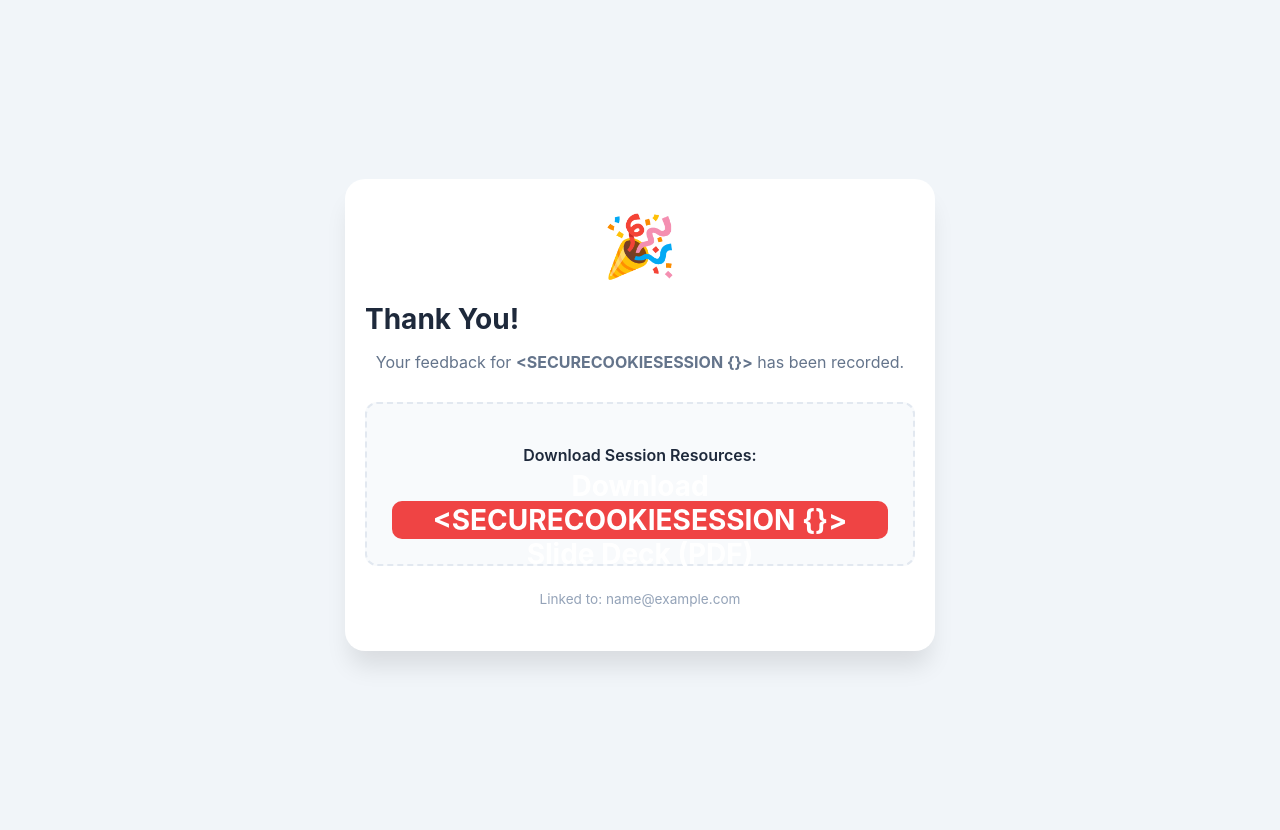
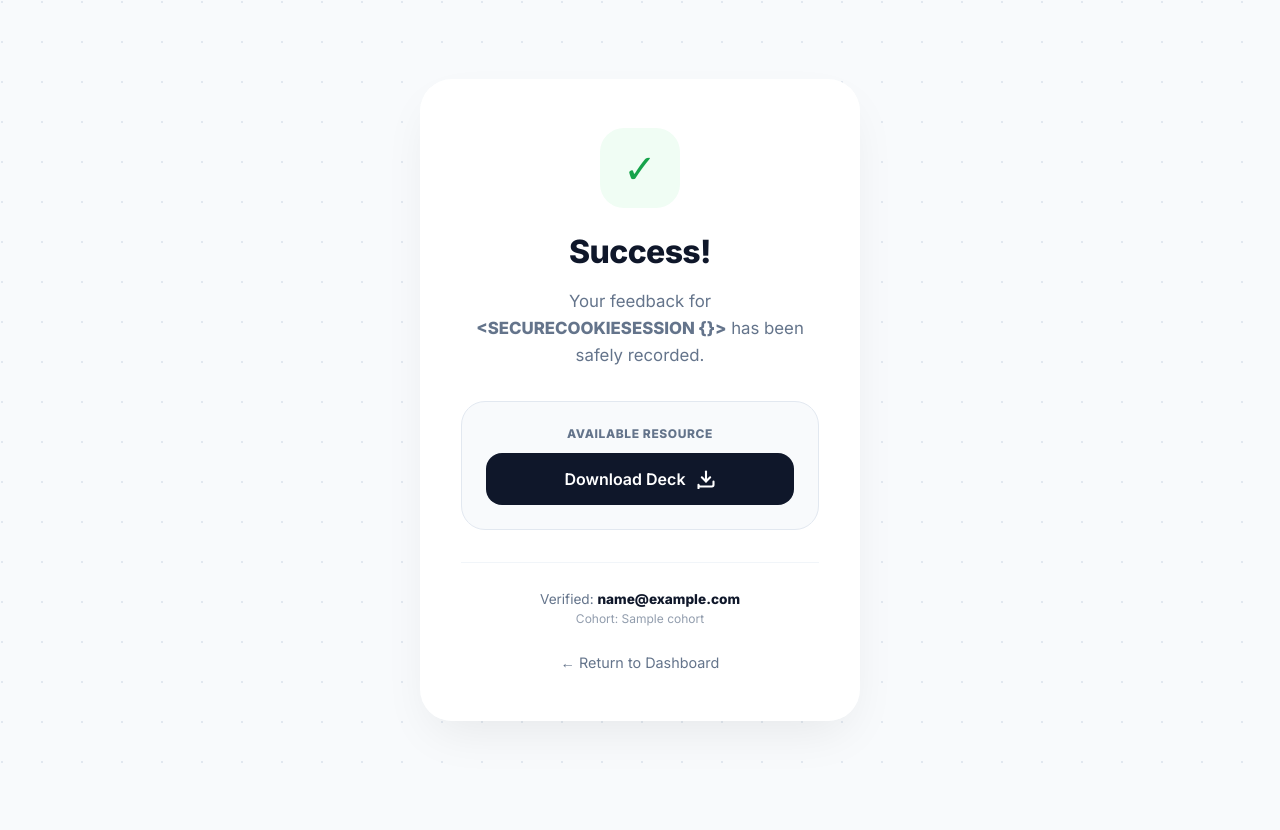
Before and after one commit to sakhiledevs-oaktree/crm_sytem, a Flask app: template templates/download_deck.html in a window 1280 px wide. After the commit the page ends 763 px from the top, so only its background shows below. Run offline with Flask 3, Linux system fonts and the light colour scheme; the template is opened without the code that fills it: most values are stand-ins (such as "Sample title", 1, 10 or a date in 2020); some libraries are stand-ins or nearby versions.

Commit message:
downloadable

```diff
--- a/app.py
+++ b/app.py
@@ -1,10 +1,9 @@
-
-from flask import Flask, render_template, request, redirect, jsonify, url_for, flash
+import os
+import re
 import pandas as pd
 import psycopg2
-import camelot
-import os
-import re
+import psycopg2.extras
+from flask import Flask, render_template, request, redirect, jsonify, url_for, flash, send_from_directory
 from psycopg2.extras import execute_values
 from io import StringIO
 
@@ -393,54 +392,29 @@ def reset_db_once():
     cur.close()
     conn.close()
     print("Tables dropped. Recreating with 'cohort_tag'...")
-import psycopg2
 
-def seed_dummy_data():
-    emails = [
-    "bshoba@medsac.co.za"
-    "Info.blackstone@outlookl.co.za"
+@app.route('/download/<cohort>/<session_id>')
+def download_deck(cohort, session_id):
+    # Matches your folder names (e.g., 'monday')
+    cohort_folder = cohort.lower().strip()
 
-    "dibategladys@gmail.com"
-    "hlamalani@sidaconsulting.com"
-    "Henterpriseptyltd@gmail.com"
-    "jackson@khula.co.za"
-    "Enymasilela@gmail.com"
-    "katlegomatabane55@gmail.com"
-    "kelebogileramosunya@gmail.com"
-    "kgalalelo@bbud.co.za"
-    "dimezaprojects@gmail.com"
-    "selo.setsha@gmail.com"
-    "mapsrams1@gmail.com"
-    "smart1bontle@gmail.com"
-    "ndoumasindi@gmail.com"
-    "modisaotsile@Carngocleaning.co.za"
+    # Matches your filenames (e.g., 'S1.pptx')
+    filename = f"{session_id.upper()}.pptx"
 
-    "Zarfuwi@gmail.com",
-    "nana@Nkamathebula.co.za",
-    "neal@kgb.co.za",
-    "naidoonirvasha@gmail.com"]
+    # Construct the path to: static/decks/monday/
+    # Using os.path.join is the modern standard
+    directory = os.path.join(app.root_path, 'static', 'decks', cohort_folder)
 
-    conn = psycopg2.connect(NEON_DATABASE_URL)
-    cur = conn.cursor()
+    try:
+        return send_from_directory(
+            directory,
+            filename,
+            as_attachment=True
+        )
+    except FileNotFoundError:
+        flash(f"Resource {filename} not found for {cohort}.")
+        return redirect(url_for('dashboard', cohort=cohort))
 
-    # Generate data for Sessions 1 through 3 for each email
-    for email in emails:
-        for s_num in range(1, 4):  # S1, S2, S3
-            cur.execute("""
-                INSERT INTO survey_submissions (
-                    respondent_email, survey_number, cohort_tag,
-                    q1, q2, q3, q4, apply_plan, key_learnings
-                ) VALUES (%s, %s, %s, %s, %s, %s, %s, %s, %s)
-            """, (
-                email, s_num, "Monday",
-                4, 5, 4, 3, # Dummy scores
-                f"Implementing the S{s_num} strategy into my daily operations.",
-                f"Learned about high-level scaling and S{s_num} efficiency."
-            ))
-
-    conn.commit()
-    cur.close(); conn.close()
-    print("Dummy data seeded for Monday cohort!")
 
 if __name__ == "__main__":
     # 1. UNCOMMENT the line below.
@@ -450,5 +424,4 @@ if __name__ == "__main__":
     # reset_db_once()
 
     init_db()
-    seed_dummy_data()
     app.run(debug=True)
--- a/templates/download_deck.html
+++ b/templates/download_deck.html
@@ -2,27 +2,196 @@
 <html lang="en">
 <head>
     <meta charset="UTF-8">
-    <title>Success - Download Slides</title>
-    <link rel="stylesheet" href="{{ url_for('static', filename='css/dashboard.css') }}">
+    <meta name="viewport" content="width=device-width, initial-scale=1.0">
+    <title>Success — Download Resources</title>
+    <link href="https://fonts.googleapis.com/css2?family=Inter:wght@400;600;800&display=swap" rel="stylesheet">
+    <style>
+        :root {
+            --primary: #0f172a;
+            --accent: #3b82f6;
+            --text-main: #1e293b;
+            --text-muted: #64748b;
+            --bg: #f8fafc;
+        }
+
+        body {
+            font-family: 'Inter', sans-serif;
+            background-color: var(--bg);
+            background-image: radial-gradient(circle at 2px 2px, #e2e8f0 1px, transparent 0);
+            background-size: 40px 40px;
+            margin: 0;
+            display: flex;
+            align-items: center;
+            justify-content: center;
+            min-height: 100vh;
+            -webkit-font-smoothing: antialiased;
+        }
+
+        .success-container {
+            width: 100%;
+            max-width: 440px;
+            padding: 20px;
+            animation: fadeIn 0.8s cubic-bezier(0.16, 1, 0.3, 1);
+        }
+
+        .glass-card {
+            background: rgba(255, 255, 255, 0.95);
+            backdrop-filter: blur(10px);
+            border: 1px solid rgba(255, 255, 255, 0.5);
+            border-radius: 32px;
+            padding: 48px 40px;
+            box-shadow: 0 20px 50px -12px rgba(0, 0, 0, 0.08);
+            text-align: center;
+        }
+
+        .icon-wrap {
+            width: 80px;
+            height: 80px;
+            background: #f0fdf4;
+            color: #16a34a;
+            font-size: 40px;
+            display: flex;
+            align-items: center;
+            justify-content: center;
+            border-radius: 24px;
+            margin: 0 auto 24px;
+            animation: scaleIn 0.5s cubic-bezier(0.34, 1.56, 0.64, 1);
+        }
+
+        h1 {
+            font-weight: 800;
+            font-size: 2rem;
+            color: var(--primary);
+            margin: 0 0 12px 0;
+            letter-spacing: -0.02em;
+        }
+
+        .subtitle {
+            color: var(--text-muted);
+            line-height: 1.6;
+            margin-bottom: 32px;
+            font-size: 1.05rem;
+        }
+
+        .download-zone {
+            background: var(--bg);
+            border: 1.5px solid #e2e8f0;
+            border-radius: 24px;
+            padding: 24px;
+            transition: all 0.3s ease;
+        }
+
+        .download-zone:hover {
+            border-color: var(--accent);
+            background: #ffffff;
+            box-shadow: 0 10px 20px -5px rgba(59, 130, 246, 0.1);
+        }
+
+        .file-label {
+            display: block;
+            font-size: 0.75rem;
+            text-transform: uppercase;
+            letter-spacing: 0.05em;
+            font-weight: 700;
+            color: var(--text-muted);
+            margin-bottom: 12px;
+        }
+
+        .btn-download {
+            display: flex;
+            align-items: center;
+            justify-content: center;
+            gap: 10px;
+            background: var(--primary);
+            color: white;
+            text-decoration: none;
+            padding: 16px 24px;
+            border-radius: 16px;
+            font-weight: 600;
+            transition: transform 0.2s ease, background 0.2s ease;
+        }
+
+        .btn-download:hover {
+            background: #000;
+            transform: translateY(-2px);
+        }
+
+        .btn-download:active {
+            transform: translateY(0);
+        }
+
+        .footer-meta {
+            margin-top: 32px;
+            padding-top: 24px;
+            border-top: 1px solid #f1f5f9;
+        }
+
+        .meta-text {
+            font-size: 0.85rem;
+            color: var(--text-muted);
+            margin: 4px 0;
+        }
+
+        .meta-text strong {
+            color: var(--primary);
+        }
+
+        .back-link {
+            display: inline-block;
+            margin-top: 24px;
+            color: var(--text-muted);
+            text-decoration: none;
+            font-size: 0.9rem;
+            font-weight: 500;
+            transition: color 0.2s;
+        }
+
+        .back-link:hover {
+            color: var(--accent);
+        }
+
+        @keyframes fadeIn {
+            from { opacity: 0; transform: translateY(20px); }
+            to { opacity: 1; transform: translateY(0); }
+        }
+
+        @keyframes scaleIn {
+            from { transform: scale(0.8); opacity: 0; }
+            to { transform: scale(1); opacity: 1; }
+        }
+    </style>
 </head>
-<body class="survey-body" style="display: flex; align-items: center; min-height: 100vh;">
-    <div class="survey-card" style="text-align: center;">
-        <div style="font-size: 60px; margin-bottom: 20px;">🎉</div>
-        <h1>Thank You!</h1>
-        <p style="color: #64748b; margin-bottom: 30px;">Your feedback for <strong>{{ session|upper }}</strong> has been recorded.</p>
+<body>
 
-        <div style="background: #f8fafc; padding: 25px; border-radius: 12px; border: 2px dashed #e2e8f0;">
-            <p style="margin-bottom: 15px; font-weight: 600;">Download Session Resources:</p>
-            <a href="{{ url_for('static', filename='decks/' + cohort.lower() + '/' + session.lower() + '.pdf') }}"
-               download class="close-btn-premium"
-               style="text-decoration: none; width: auto; display: inline-flex; padding: 0 30px;">
-               Download {{ session|upper }} Slide Deck (PDF)
+    <div class="success-container">
+        <div class="glass-card">
+            <div class="icon-wrap">✓</div>
+
+            <h1>Success!</h1>
+            <p class="subtitle">
+                Your feedback for <strong>{{ session|upper }}</strong> has been safely recorded.
+            </p>
+
+            <div class="download-zone">
+                <span class="file-label">Available Resource</span>
+                <a href="{{ url_for('static', filename='decks/' + cohort.lower() + '/' + session.upper() + '.pptx') }}"
+                   download="{{ session.upper() }}.pptx"
+                   class="btn-download">
+                    <span>Download Deck</span>
+                    <svg width="20" height="20" viewBox="0 0 24 24" fill="none" stroke="currentColor" stroke-width="2.5" stroke-linecap="round" stroke-linejoin="round"><path d="M21 15v4a2 2 0 0 1-2 2H5a2 2 0 0 1-2-2v4"/><polyline points="7 10 12 15 17 10"/><line x1="12" y1="15" x2="12" y2="3"/></svg>
+                </a>
+            </div>
+
+            <div class="footer-meta">
+                <p class="meta-text">Verified: <strong>{{ email }}</strong></p>
+                <p class="meta-text" style="opacity: 0.7; font-size: 0.75rem;">Cohort: {{ cohort|capitalize }}</p>
+            </div>
+
+            <a href="/" class="back-link">
+                ← Return to Dashboard
             </a>
         </div>
+    </div>
 
-        <p style="margin-top: 25px; font-size: 0.85rem; color: #94a3b8;">
-            Linked to: {{ email }}
-        </p>
-    </div>
 </body>
 </html>
```
Also changed, not shown: templates/survey_entry.html (+36 -3 lines), 4 other files.
